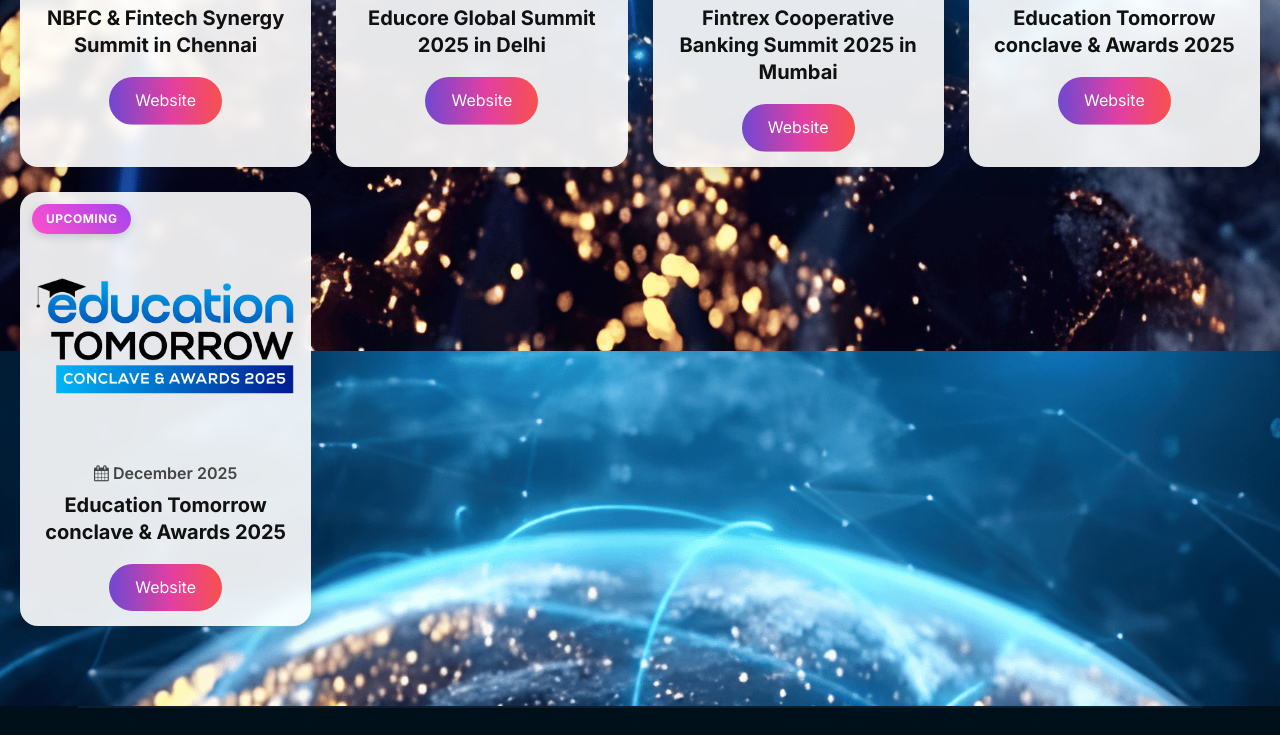
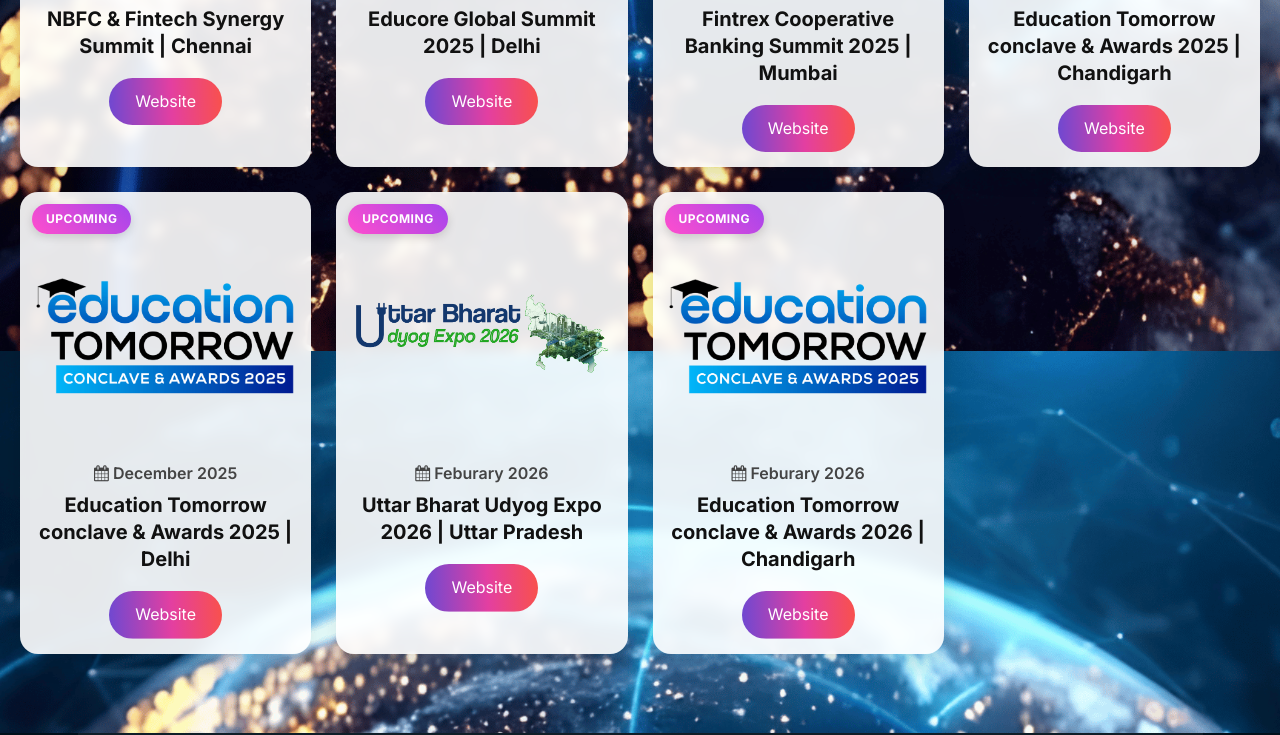
Before and after one commit to MINKALKUMAR/FintrexMedia, a plain HTML site: page index.html in a window 1280 px wide. Shown: the part 4181-4916 px from the top of the page. Drawn offline with Linux system fonts and the light colour scheme; files whose address does not match are found by name; a web font is replaced by a local one.

Commit message:
add destination

```diff
--- a/index.html
+++ b/index.html
@@ -594,7 +594,7 @@
       <!-- <div class="tag-upcoming">UPCOMING</div> -->
       <img loading="lazy" src="/assets/images/nabftech.webp" class="event-logo" alt="Event Logo">
       <h3><i class="fa fa-calendar"></i> July 2025</h3>
-      <h2>NBFC & Fintech Synergy Summit in Chennai</h2>
+      <h2>NBFC & Fintech Synergy Summit | Chennai</h2>
       <a href="https://nabftech.com/" class="event-btn">Website</a>
     </div>
 
@@ -603,7 +603,7 @@
       <!-- <div class="tag-upcoming">UPCOMING</div> -->
       <img loading="lazy" src="https://upload.wikimedia.org/wikipedia/commons/a/ab/Logo_TV_2015.png" class="event-logo" alt="Event Logo">
       <h3><i class="fa fa-calendar"></i> August 2025</h3>
-      <h2>Educore Global Summit 2025 in Delhi</h2>
+      <h2>Educore Global Summit 2025 | Delhi</h2>
       <a href="#" class="event-btn">Website</a>
     </div>
 
@@ -612,7 +612,7 @@
       <!-- <div class="tag-upcoming">UPCOMING</div> -->
       <img loading="lazy" src="https://upload.wikimedia.org/wikipedia/commons/a/ab/Logo_TV_2015.png" class="event-logo" alt="Event Logo">
        <h3><i class="fa fa-calendar"></i>  September 2025</h3>
-      <h2>Fintrex Cooperative Banking Summit 2025 in Mumbai</h2>
+      <h2>Fintrex Cooperative Banking Summit 2025 | Mumbai</h2>
       <a href="#" class="event-btn">Website</a>
     </div>
 
@@ -621,7 +621,7 @@
       <!-- <div class="tag-upcoming">UPCOMING</div> -->
       <img loading="lazy" src="/assets/images/Edutomorrow.png" class="event-logo" alt="Event Logo">
         <h3><i class="fa fa-calendar"></i> October 2025</h3>
-      <h2>Education Tomorrow conclave & Awards 2025</h2>
+      <h2>Education Tomorrow conclave & Awards 2025 | Chandigarh</h2>
       <a href="https://previousedition.edutomorrow.in/" class="event-btn">Website</a>
     </div>
 
@@ -630,7 +630,23 @@
       <div class="tag-upcoming">UPCOMING</div>
       <img loading="lazy" src="/assets/images/Edutomorrow.png" class="event-logo" alt="Event Logo">
       <h3><i class="fa fa-calendar"></i> December 2025</h3>
-      <h2>Education Tomorrow conclave & Awards 2025</h2>
+      <h2>Education Tomorrow conclave & Awards 2025 | Delhi</h2>
+      <a href="https://edutomorrow.in/" class="event-btn">Website</a>
+    </div>
+    <!-- CARD 6 -->
+    <div class="event-card">
+      <div class="tag-upcoming">UPCOMING</div>
+      <img loading="lazy" src="/assets/images/Expo.png" class="event-logo" alt="Event Logo">
+      <h3><i class="fa fa-calendar"></i> Feburary 2026</h3>
+      <h2>Uttar Bharat Udyog Expo 2026 | Uttar Pradesh</h2>
+      <a href="https://uttarbharatudyogexpo.com/" class="event-btn">Website</a>
+    </div>
+    <!-- CARD 7 -->
+    <div class="event-card">
+      <div class="tag-upcoming">UPCOMING</div>
+      <img loading="lazy" src="/assets/images/Edutomorrow.png" class="event-logo" alt="Event Logo">
+      <h3><i class="fa fa-calendar"></i> Feburary 2026</h3>
+      <h2>Education Tomorrow conclave & Awards 2026 | Chandigarh</h2>
       <a href="https://edutomorrow.in/" class="event-btn">Website</a>
     </div>
 
```
Also changed, not shown: assets/images/Expo.png (added).
